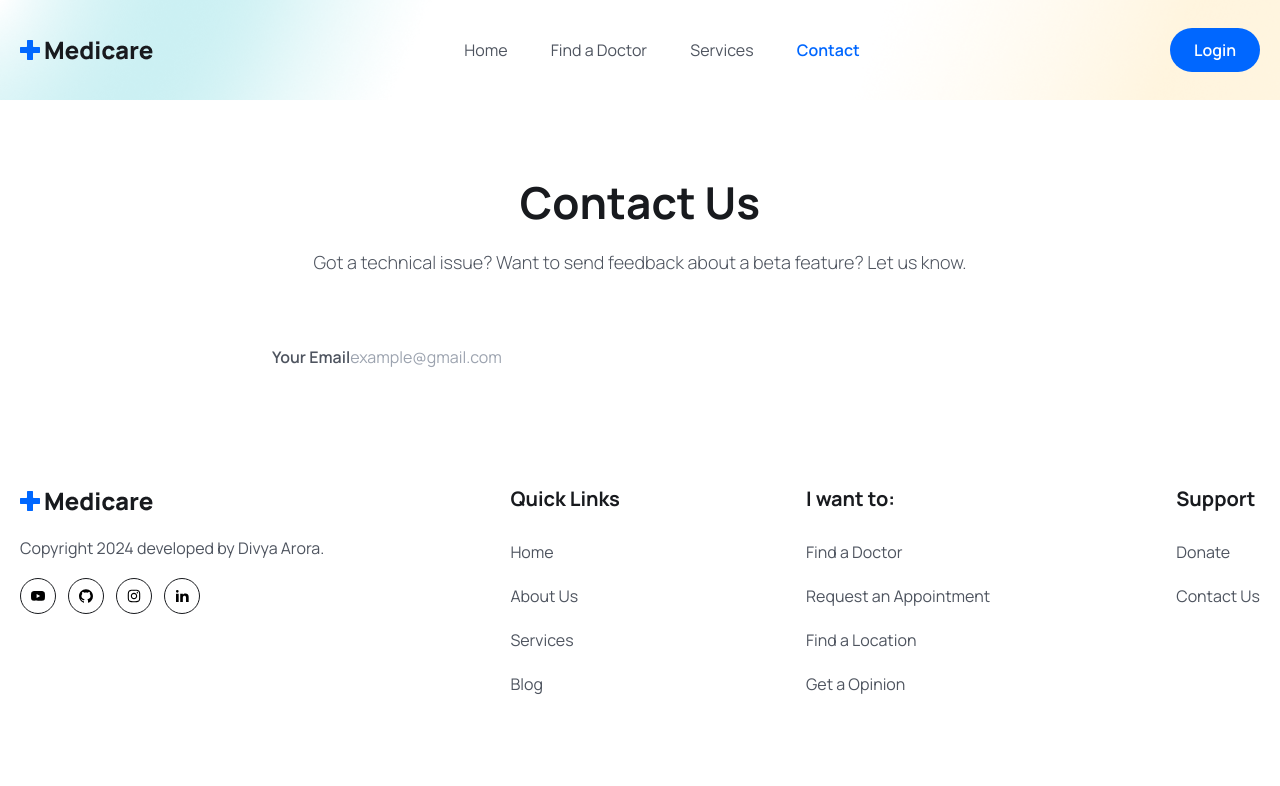
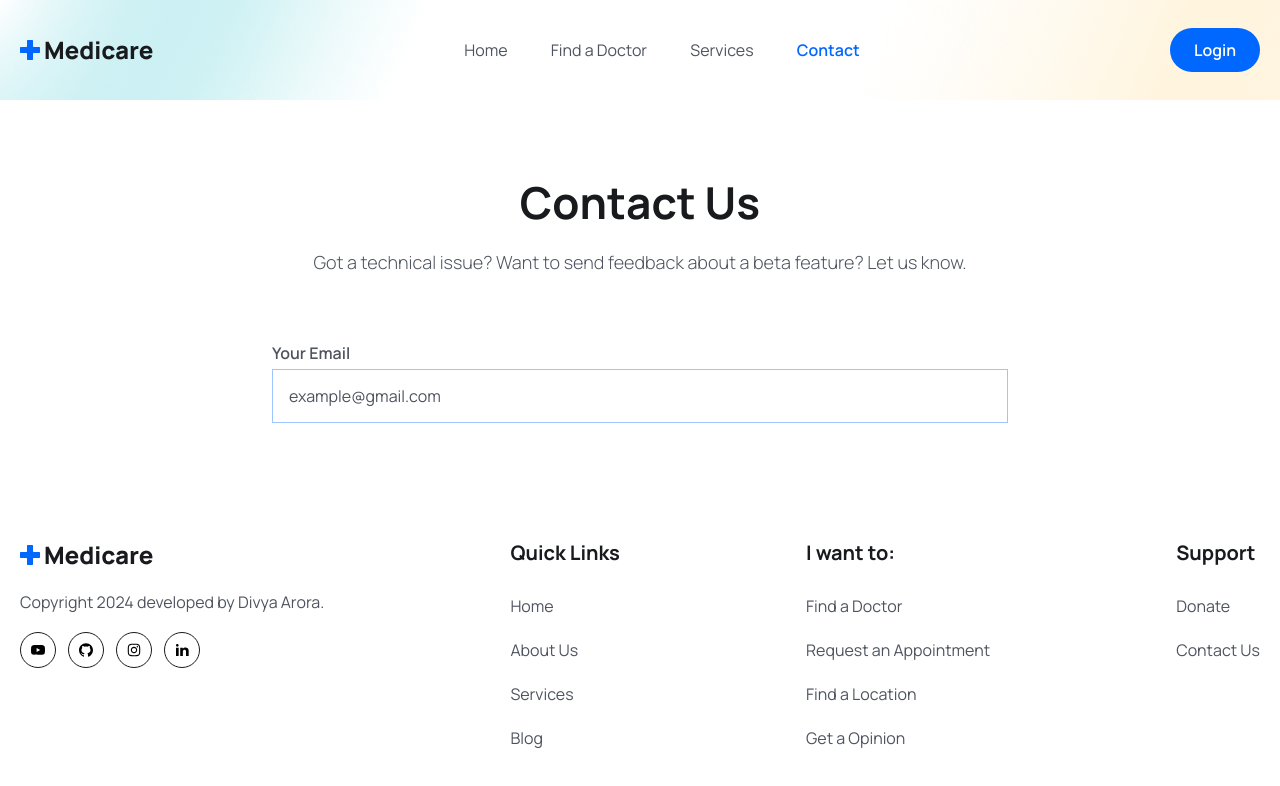
Before and after one commit to aroraadivya/Mern-Stack-Medicare, a React (Vite) app in the folder frontend/: page /contact in a window 1280 px wide. Shown: the top 786 px of the page. Built offline with nearby package versions, Linux system fonts and the light colour scheme.

Commit message:
Add styling for form input in index.css

```diff
--- a/frontend/src/index.css
+++ b/frontend/src/index.css
@@ -36,6 +36,10 @@
     .form__label{
         @apply text-textColor font-semibold text-[16px] mb-2;
     }
+
+    .form__input{
+        @apply w-full px-4 py-3 border border-solid border-[#0066ff61] focus:outline-none focus:border-primaryColor text-[16px] leading-7 text-headingColor placeholder:text-textColor cursor-pointer;
+    }
 }
 
 @media only screen and (max-width: 1024px){
```
